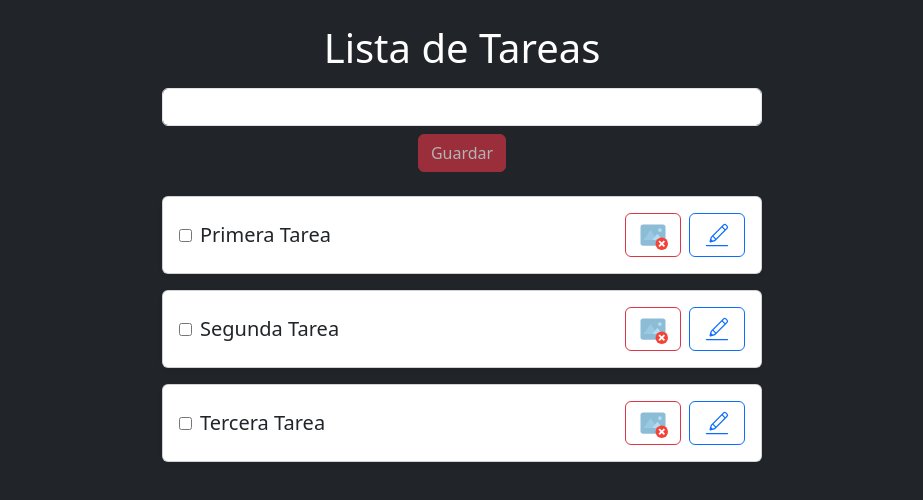
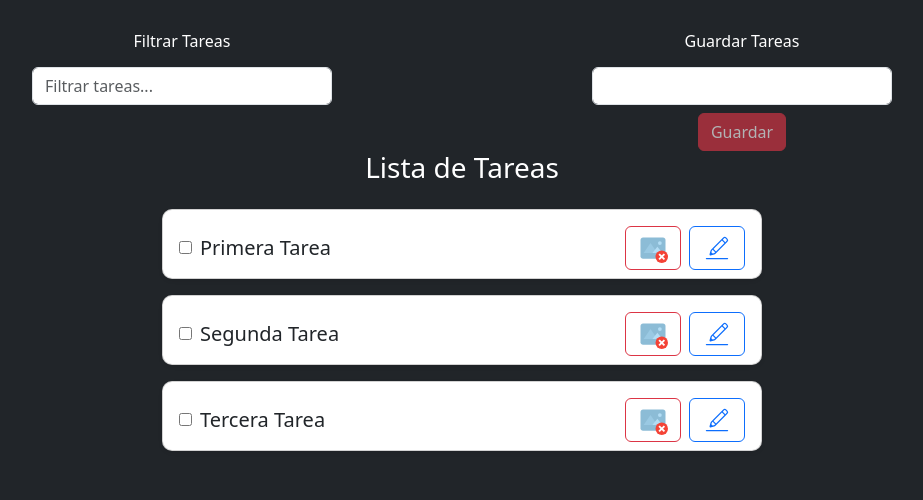
Before and after one commit to LuisDuarte29/ManejadorTareasReact, a React (Vite) app: page / in a window 1280 px wide. Shown: the top 500 px of the page, without its empty margins (178-1101 px from the left). Built offline with nearby package versions, Linux system fonts and the light colour scheme.

Commit message:
filtrado completo con animaciones de frame motion

```diff
--- a/package.json
+++ b/package.json
@@ -11,6 +11,7 @@
   },
   "dependencies": {
     "bootstrap": "^5.3.5",
+    "framer-motion": "^12.9.1",
     "react": "^19.0.0",
     "react-bootstrap": "^2.10.9",
     "react-dom": "^19.0.0",
--- a/src/App.jsx
+++ b/src/App.jsx
@@ -2,17 +2,31 @@ import { useState, useEffect } from "react";
 import TaskList from "./TaskList";
 import TaskForm from "./TaskForm";
 import { taskJson } from "./TaskJson";
+import { TaskFilter } from "./TaskFilter";
 import "../node_modules/bootstrap/dist/css/bootstrap.min.css";
 function App() {
   //desde el contexto de la tarea
   const [tarea, setTarea] = useState([]);
   const [newTask, setNewTask] = useState([]);
-  const [idTarea,setIdTarea] =useState(0)
-  const [titleEdit,setTitleEdit] =useState('')
+  const [idTarea, setIdTarea] = useState(0);
+  const [titleEdit, setTitleEdit] = useState("");
+  const [filterTask, setFilter] = useState("");
+
+
+  // useEffect para cargar las tareas iniciales desde el archivo JSON
 
   useEffect(() => {
     setTarea(taskJson);
   }, []);
+  const handleSetFilter = (event) => {
+    setFilter(event.target.value);
+    console.log("Filtrando por:", event.target.value); // Esto imprime lo que vas escribiendo
+  };
+
+  const filteredTasks = tarea.filter((task) =>
+    task.title.toLowerCase().includes(filterTask.trim().toLowerCase())
+  );
+
   function createTask(e) {
     e.preventDefault();
 
@@ -23,7 +37,7 @@ function App() {
       );
       setTarea(tareasActualizadas);
       setIdTarea(0); // salís del modo edición
-      setTitleEdit('')
+      setTitleEdit("");
     } else {
       // Crear nueva tarea
       const nuevaTarea = {
@@ -36,21 +50,15 @@ function App() {
     setNewTask(""); // limpia el input
   }
 
-
-  const manejadorCmbio=(e)=>(
-    setTitleEdit(e.target.value)
-  )
+  const manejadorCmbio = (e) => setTitleEdit(e.target.value);
 
   function EditTask(id) {
-    const titleEditar=tarea.find((t)=>t.id == id)
-   if(titleEditar){
-    setIdTarea(id)
-    setTitleEdit(titleEditar.title)
-
+    const titleEditar = tarea.find((t) => t.id == id);
+    if (titleEditar) {
+      setIdTarea(id);
+      setTitleEdit(titleEditar.title);
     }
   }
-
-
 
   function RemoveTask(id) {
     const tareaEliminada = tarea.filter((t) => t.id !== id);
@@ -59,8 +67,9 @@ function App() {
   }
   return (
     <div className="bg-dark text-white min-vh-100 py-4">
+      <div className="container d-flex gap-1">
+        <TaskFilter filter={filterTask} handleSetFilter={handleSetFilter} />
 
-      <h1 className="text-center">Lista de Tareas</h1>
     <TaskForm
       newTask={newTask}
       setNewTask={setNewTask}
@@ -69,7 +78,15 @@ function App() {
       titleEdit={titleEdit}
       manejadorCmbio={manejadorCmbio}
     />
-      <TaskList tarea={tarea} RemoveTask={RemoveTask} EditTask={EditTask}/>
+
+      </div>
+        <h3 className="text-center">Lista de Tareas</h3>
+
+      <TaskList
+        tarea={filteredTasks}
+        RemoveTask={RemoveTask}
+        EditTask={EditTask}
+      />
     </div>
   );
 }
--- a/src/TaskFilter.jsx
+++ b/src/TaskFilter.jsx
@@ -1,35 +1,17 @@
-// import React, { useState } from 'react';
+export const TaskFilter = ({ filterTask, handleSetFilter}) => {
 
-// export const TaskFilter = ({ tasks }) => {
-//     const [filter, setFilter] = useState('');
-//     console.log(tasks);
+    return (
+        <div className="container d-flex flex-column align-items-center mt-2">
+            <h6>Filtrar Tareas</h6>
+            <input className="m-2 form-control"
+                style={{ maxWidth: 300 }}
+                type="text"
+                placeholder="Filtrar tareas..."
+                value={filterTask}
+                onChange={handleSetFilter}
+            />
+        </div>
+    );
+};
 
-// const handleFilterChange = (event) => {
-//     setFilter(event.target.value);
-//     };
-
-//     const filteredTasks = tasks.filter((task) =>
-//     task.title.toLowerCase().includes(filter.title.toLowerCase())
-//     );
-
-
-
-
-//     return (
-//         <div>
-//             <input
-//                 type="text"
-//                 placeholder="Filtrar tareas..."
-//                 value={filter}
-//                 onChange={handleFilterChange}
-//             />
-//             <ul>
-//                 {filteredTasks.map((task, index) => (
-//                     <li key={index}>{task}</li>
-//                 ))}
-//             </ul>
-//         </div>
-//     );
-// };
-
-// export default TaskFilter;
+export default TaskFilter;
--- a/src/TaskForm.jsx
+++ b/src/TaskForm.jsx
@@ -4,11 +4,11 @@ function TaskForm({ newTask, createTask, setNewTask,idTarea,titleEdit,manejadorC
       className="container d-flex flex-column align-items-center mt-2"
       onSubmit={createTask}
     >
-
+  <h6>Guardar Tareas</h6>
 <input
         className="m-2 form-control"
         type="text"
-        style={{ maxWidth: 600 }}
+        style={{ maxWidth: 300 }}
         value={idTarea===0 ? newTask : titleEdit}
         onChange={idTarea===0 ? (e) => setNewTask(e.target.value) :manejadorCmbio }
       ></input>
--- a/src/TaskList.jsx
+++ b/src/TaskList.jsx
@@ -1,39 +1,39 @@
 import React, { useState } from "react";
 import { FcRemoveImage } from "react-icons/fc";
 import { CiEdit } from "react-icons/ci";
+import { motion, AnimatePresence } from "framer-motion";
 
 function TaskList({ tarea, RemoveTask, EditTask }) {
   const [tachados, setTachados] = useState({});
 
-
-  //La funcion tiene un
-const handleCambioCheck=(id) => {
-  //el prev como parametro se llena a medida que se va haciendo el check por ejemplo si presionamos el id:5 entonces se llena como 5:true
-  (setTachados((prev)=>({
-    // el ...prev repite los campos que no se van a modificar y solo cambia lo que se hace check
+  const handleCambioCheck = (id) => {
+    setTachados((prev) => ({
       ...prev,
-    //el corchete se usa para que dinamicamente se pueda acceder a la propiedad en este caso id
-    // comparamos el id del parametro entre corchetes ya que asi es react con el objeto prev en su id, el ! es para cambiar de true a false o viceversa
-    [id]:!prev[id]
-  })))
-}
+      [id]: !prev[id],
+    }));
+  };
 
   return (
-    <div className="container d-flex flex-column align-items-center mt-4 align">
+    <div className="container d-flex flex-column align-items-center mt-4">
       {tarea.length < 1 ? (
         <h1>No existen tareas</h1>
       ) : (
-        tarea.map((tar) => (
-          <div
+        <AnimatePresence mode="popLayout">
+          {tarea.map((tar) => (
+            < motion.div
+              layout
+              key={tar.id}
+              initial={{ opacity: 0, scale: 0.9 }}
+              animate={{ opacity: 1, scale: 1 }}
+              exit={{ opacity: 0, y: 20, scale: 0.8 }}
+              whileHover={{ scale: 1.02 }}
+              transition={{ duration: 0.5 }}
               className="card w-100 mb-3 shadow-sm"
-            style={{ maxWidth: "600px" }}
-            key={tar.id}
+              style={{ maxWidth: "600px", borderRadius: "10px", height: "70px" }}
             >
-            <div className="card-body d-flex justify-content-between align-items-center align">
+              <div className="card-body d-flex justify-content-between align-items-center">
                 <input
                   type="checkbox"
-                //es doble !! ya que si es undefined con ! no sirve entonces el !! solo se usa en este caso para que el valor sea booleano si o si
-                //el parametro tar.id en tachados es para leer cual es el idseleccionado y el onchange es para el cambio de estado mediante el parametro id
                   checked={!!tachados[tar.id]}
                   onChange={() => handleCambioCheck(tar.id)}
                 />
@@ -60,8 +60,9 @@ const handleCambioCheck=(id) => {
                   </button>
                 </div>
               </div>
-          </div>
-        ))
+            </motion.div>
+          ))}
+        </AnimatePresence>
       )}
     </div>
   );
```
Also changed, not shown: 1 other file (tests, documents, lock files or other folders). Lines whose indentation alone changed are shown as unchanged.
